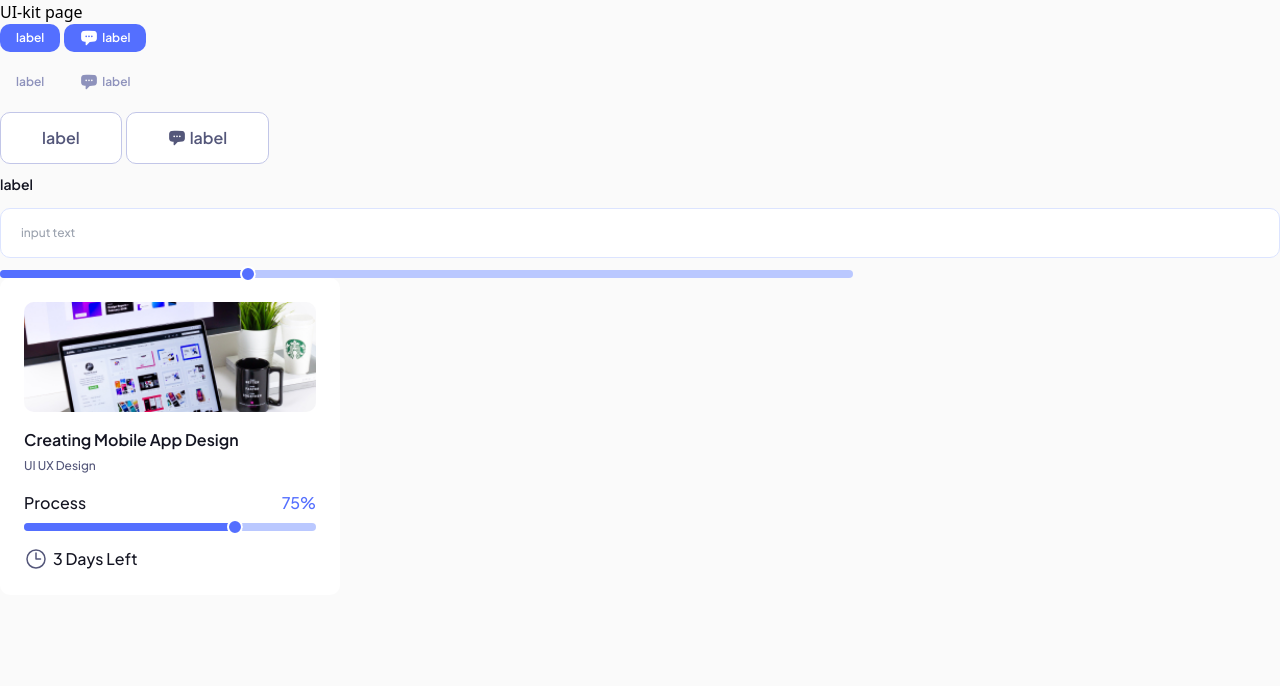
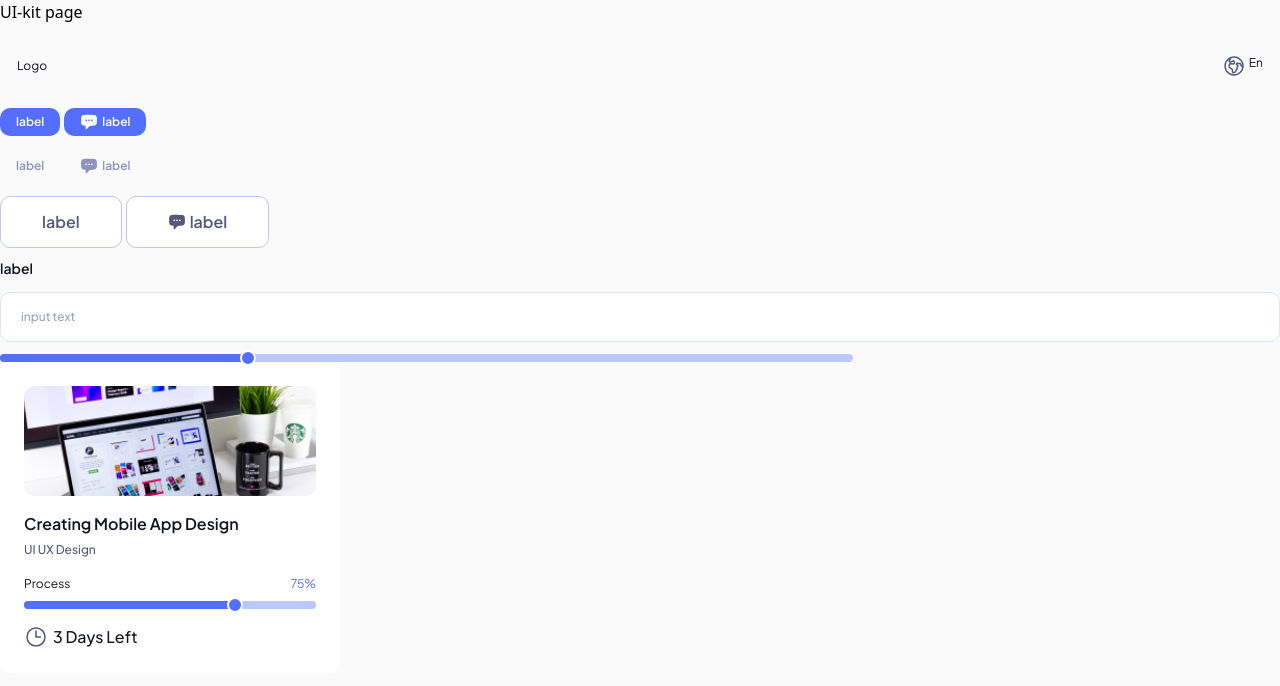
Before and after one commit to Teti-web/mern-task-management, a React (Vite) app: page /ui-kit in a window 1280 px wide. Shown: the top 686 px of the page. Built offline with nearby package versions, Linux system fonts and the light colour scheme.

Commit message:
update global style

```diff
--- /dev/null
+++ b/src/components/Header/Header.tsx
@@ -0,0 +1,27 @@
+import { FC } from "react";
+import { GlobeEuropeAfricaIcon } from "@heroicons/react/24/outline";
+
+export type HeaderType = {
+  logo: string;
+  isAuthication: boolean;
+  language: string;
+};
+
+const Header: FC<HeaderType> = ({ logo, isAuthication, language }) => {
+  if (!isAuthication) {
+    return (
+      <header className="flex justify-between items-center flex-row py-[30px] px-[17px]">
+        <p>{logo}</p>
+        <div className="flex justify-between items-center flex-row ">
+          <p className="flex flex-row gap-[3px]">
+            <GlobeEuropeAfricaIcon className="text-secondinary-400 w-[24px] h-[24px]" />
+            {language}
+          </p>
+        </div>
+      </header>
+    );
+  }
+  return <div className=""></div>;
+};
+
+export default Header;
--- a/src/index.css
+++ b/src/index.css
@@ -14,3 +14,15 @@ body {
   overflow-x: hidden;
   background-color: #fafafa;
 }
+
+h2 {
+  @apply font-primary text-secondinary-500 font-semibold text-[24px];
+}
+
+h3 {
+  @apply font-primary text-secondinary-500 font-semibold text-[14px];
+}
+
+p {
+  @apply font-primary font-normal lg:font-medium lg:text-[14px] text-[12px] text-secondinary-500;
+}
--- a/src/pages/UI-Kit/UIkit.tsx
+++ b/src/pages/UI-Kit/UIkit.tsx
@@ -7,6 +7,7 @@ import { ChatBubbleLeftEllipsisIcon } from "@heroicons/react/24/solid";
 import ProgressBar from "@/components/ProgressBar/ProgressBar";
 import Card from "@/components/UI-kit/Card/Card";
 import ImageTesting from "@assets/Image.jpg";
+import Header from "@/components/Header/Header";
 
 const UIkit: FC = () => {
   const handleChange = () => {
@@ -18,6 +19,8 @@ const UIkit: FC = () => {
   return (
     <div>
       <h1>UI-kit page</h1>
+      <Header isAuthication={false} language="En" logo="Logo" />
+
       <div className="flex  w-max gap-[4px]">
         <Button
           isLink={false}
```
